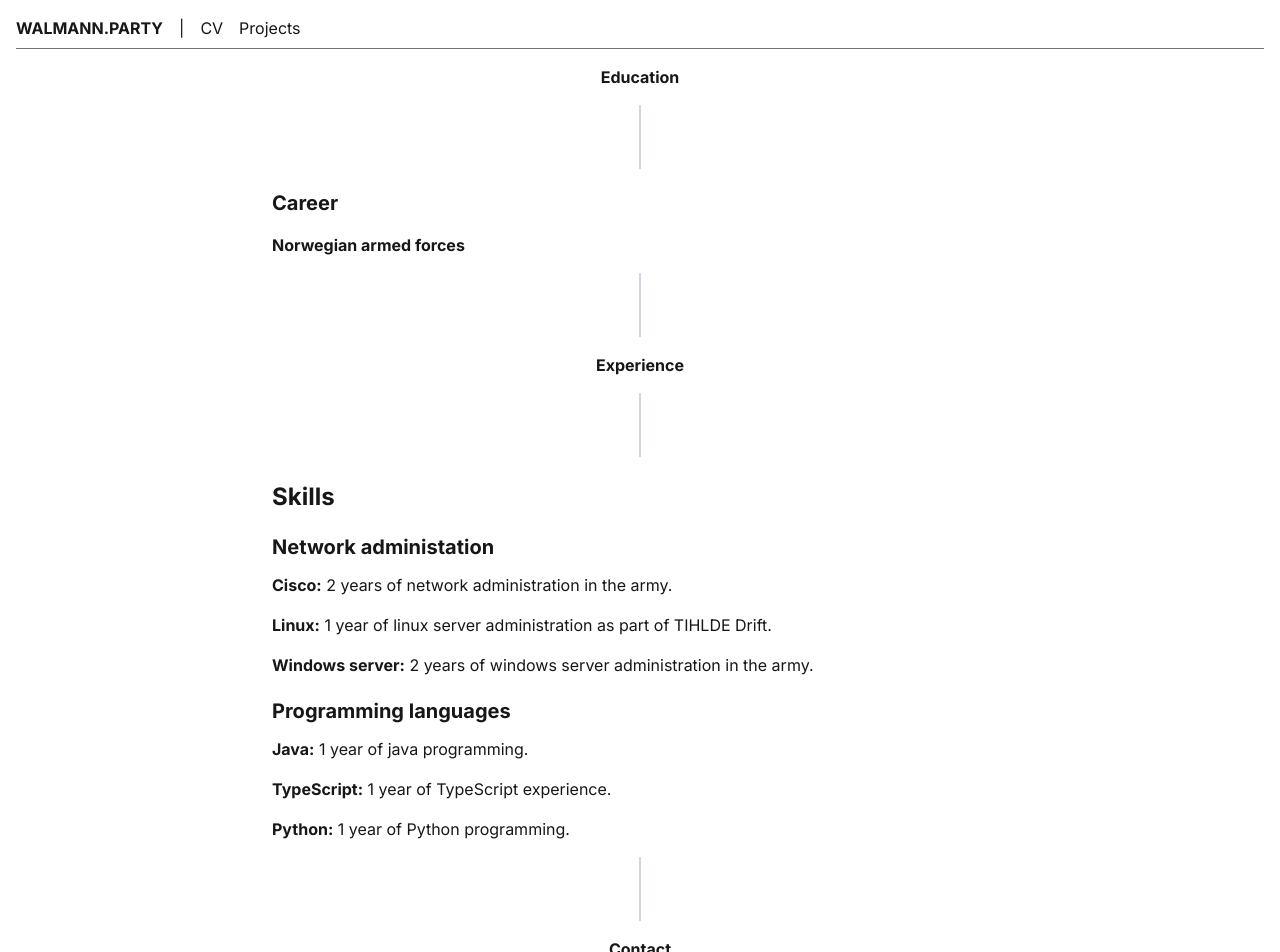
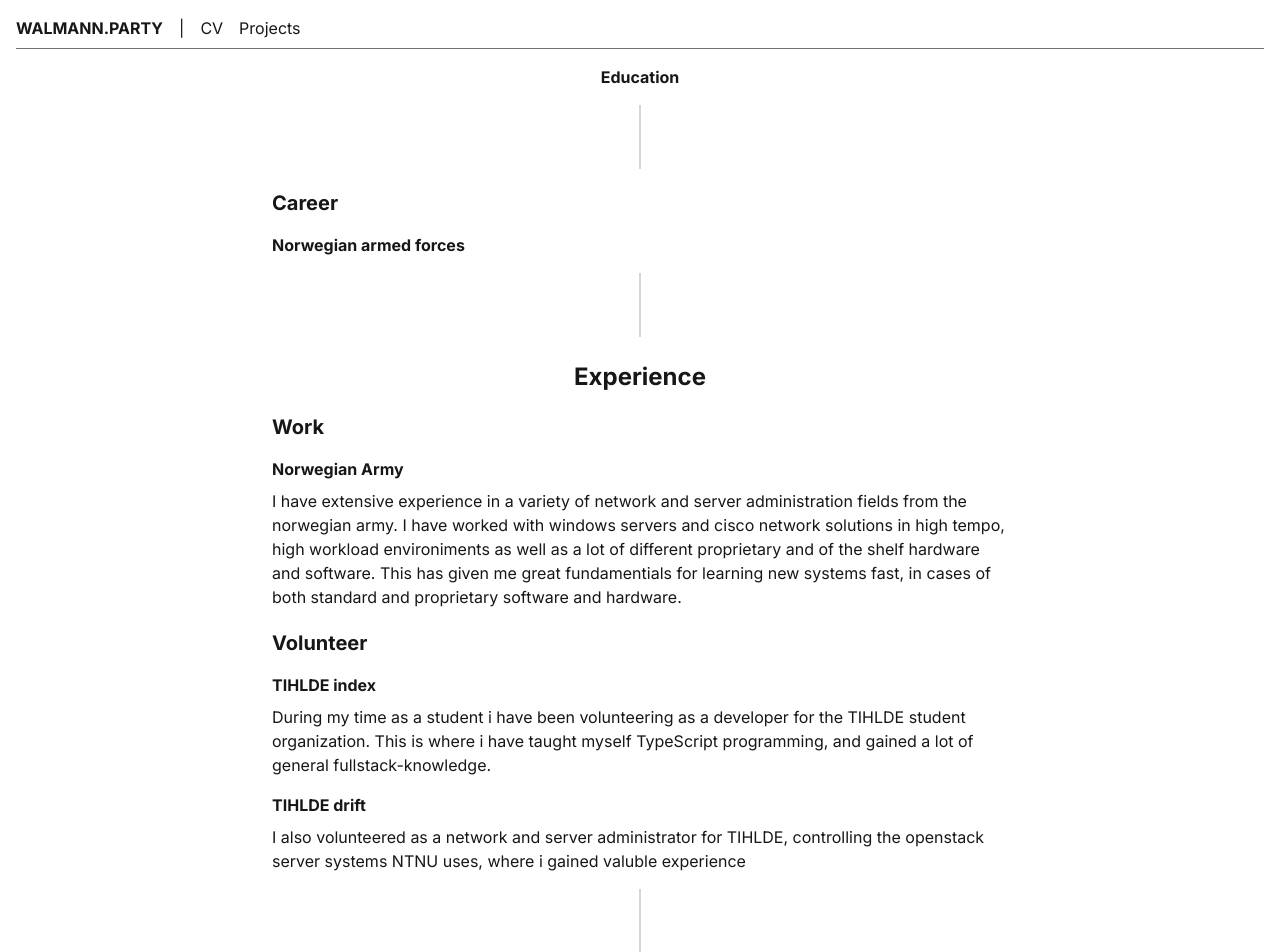
Before and after one commit to Stcwal/site, a Next.js app: page /cv in a window 1280 px wide. Shown: the top 952 px of the page. Built offline with nearby package versions, Linux system fonts and the light colour scheme.

Commit message:
experience

```diff
--- a/src/app/cv/components/experience.tsx
+++ b/src/app/cv/components/experience.tsx
@@ -1,8 +1,13 @@
-export default function Expreience() {
+import Markdown, { getMarkdownContent } from "@/components/markdown";
+import { Suspense } from "react";
+
+const cvContent = getMarkdownContent("src/app/cv/mdfiles/experience.md");
+
+export default function Experience() {
   return (
-    <div>
-      <strong>Experience</strong>
-      <p></p>
+    <div className="max-w-3xl mx-auto px-4">
+      <h1 className="text-2xl font-bold mt-6 mb-4">Experience</h1>
+      <Markdown content={cvContent} className="text-left"></Markdown>
     </div>
   );
 }
--- a/src/app/cv/mdfiles/experience.md
+++ b/src/app/cv/mdfiles/experience.md
@@ -0,0 +1,15 @@
+## Work
+
+### Norwegian Army
+
+I have extensive experience in a variety of network and server administration fields from the norwegian army. I have worked with windows servers and cisco network solutions in high tempo, high workload environiments as well as a lot of different proprietary and of the shelf hardware and software. This has given me great fundamentials for learning new systems fast, in cases of both standard and proprietary software and hardware.
+
+## Volunteer
+
+### TIHLDE index
+
+During my time as a student i have been volunteering as a developer for the TIHLDE student organization. This is where i have taught myself TypeScript programming, and gained a lot of general fullstack-knowledge.
+
+### TIHLDE drift
+
+I also volunteered as a network and server administrator for TIHLDE, controlling the openstack server systems NTNU uses, where i gained valuble experience
--- a/src/app/cv/mdfiles/skills.md
+++ b/src/app/cv/mdfiles/skills.md
@@ -1,5 +1,3 @@
-# Skills
-
 ## Network administation
 
 **Cisco:** 2 years of network administration in the army.
```
